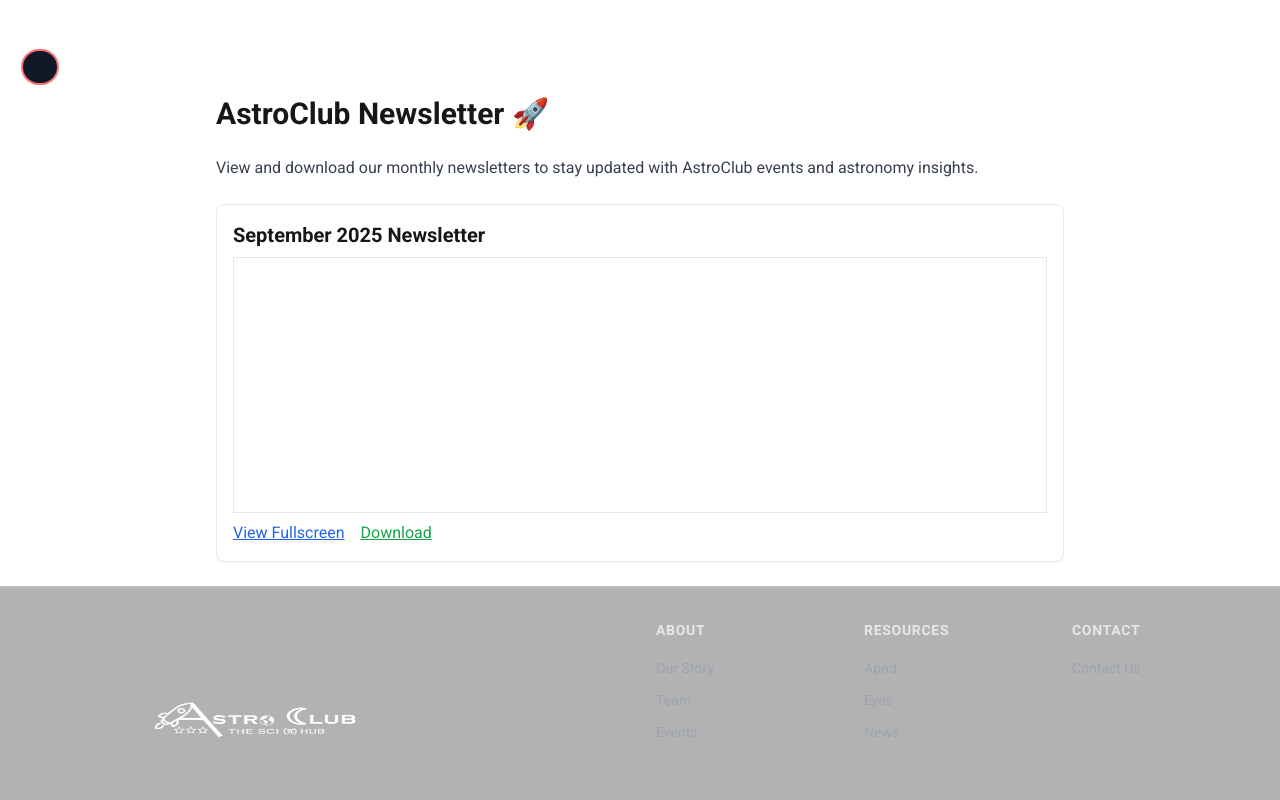
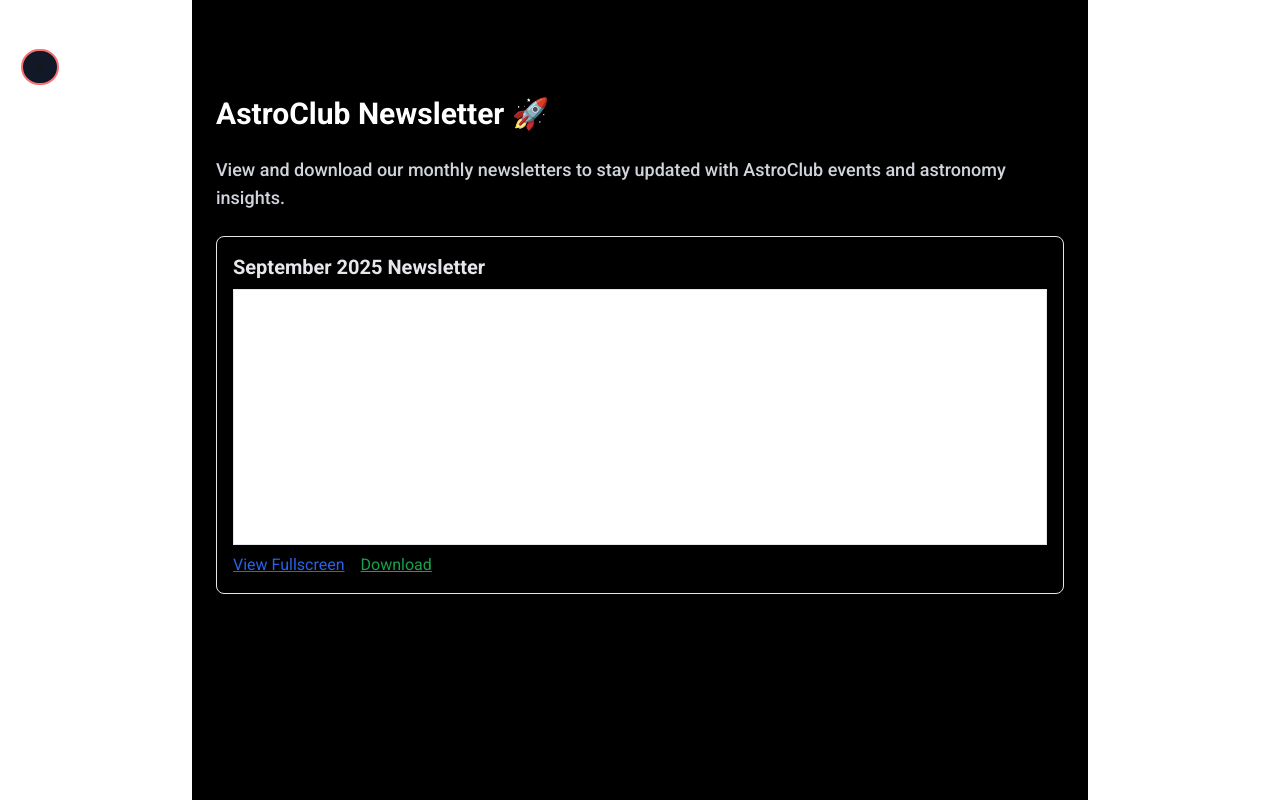
Before and after one commit to kamikaze-2004/Astro-site, a Next.js app: page /NewsLetter in a window 1280 px wide. Shown: the top 800 px of the page. Built offline with nearby package versions, Linux system fonts and the light colour scheme.

Commit message:
Update page.jsx

```diff
--- a/src/app/NewsLetter/page.jsx
+++ b/src/app/NewsLetter/page.jsx
@@ -9,11 +9,15 @@ export default function NewsletterPage() {
   ];
 
   return (
-    <main className="pt-24 p-6 max-w-4xl mx-auto">
-      <h1 className="text-3xl font-bold mb-6">AstroClub Newsletter 🚀</h1>
-      <p className="mb-6 text-gray-700">
+        <main className="pt-24 p-6 max-w-4xl mx-auto bg-black text-gray-200 min-h-screen">
+      {/* Page title */}
+      <h1 className="text-3xl font-bold mb-6 text-white">AstroClub Newsletter 🚀</h1>
+
+      {/* Page description */}
+      <p className="mb-6 text-gray-300 text-lg font-medium">
         View and download our monthly newsletters to stay updated with AstroClub events and astronomy insights.
       </p>
+
 
       <ul className="space-y-6">
         {newsletters.map((nl, idx) => (
```
